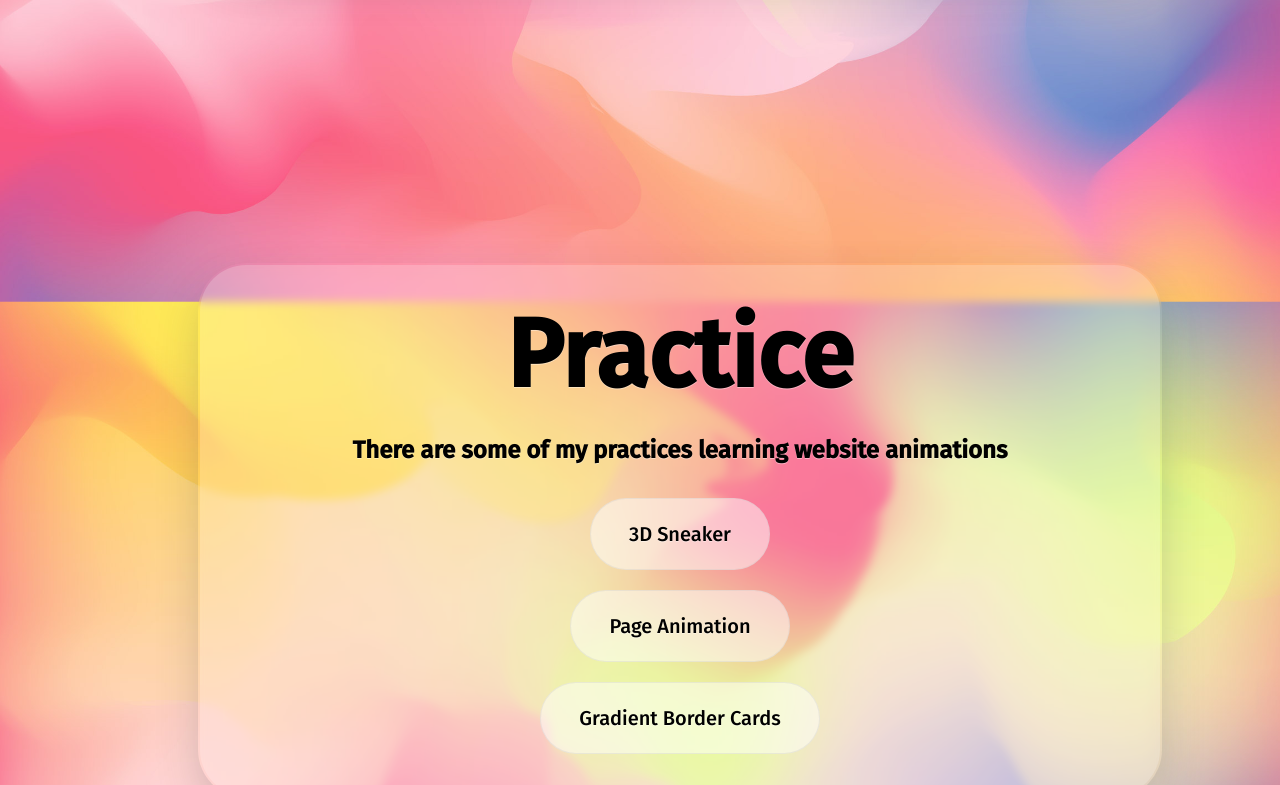
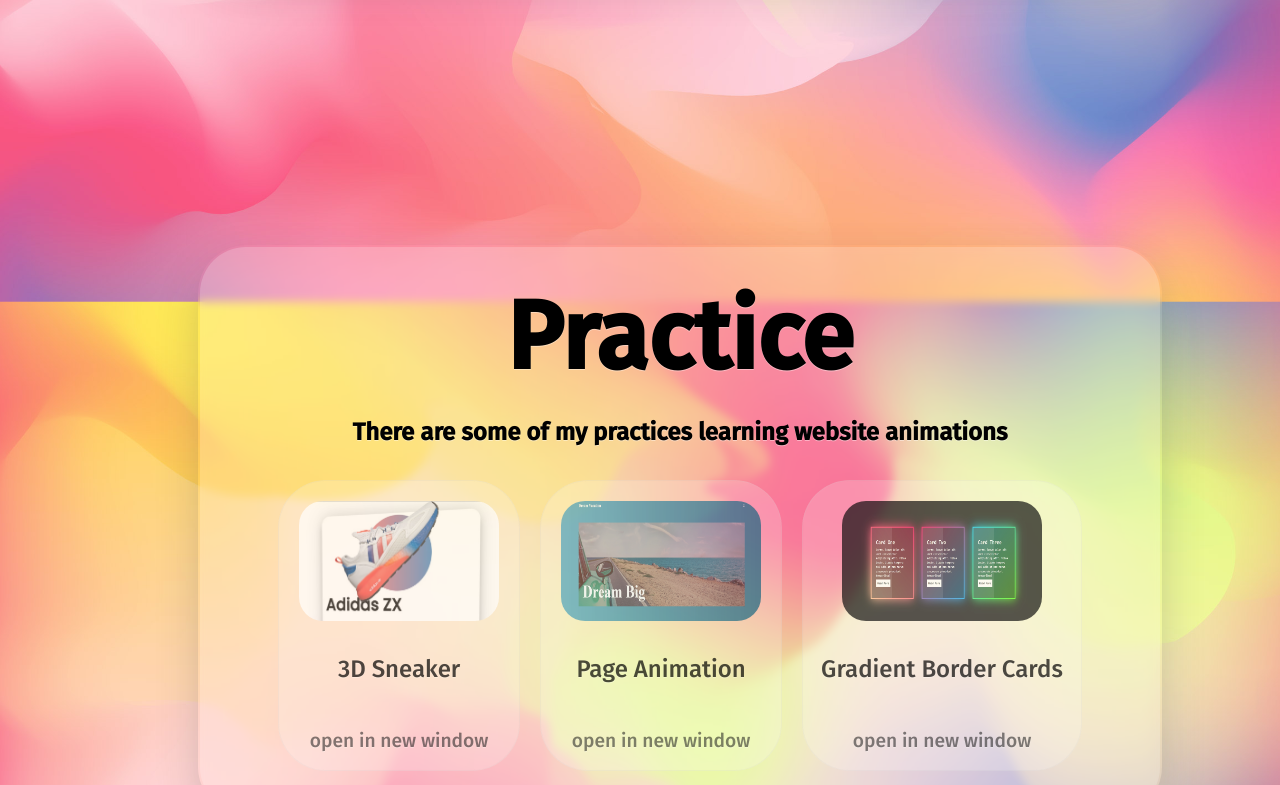
Before and after one commit to scorpio77230/scorpio77230.github.io, a plain HTML site: page app/index.html in a window 1280 px wide. Shown: the part 1470-2255 px from the top of the page. Drawn offline with nearby package versions, Linux system fonts and the light colour scheme.

Commit message:
20210310 prc

```diff
--- a/app/fireship/style.css
+++ b/app/fireship/style.css
@@ -35,7 +35,7 @@ body,main,form,footer {
     background: #6649b8;
   }
 
-  main {
+  section {
     margin-left: 5rem;
     padding: 1rem;
   }
@@ -48,7 +48,7 @@ body,main,form,footer {
     display: flex;
     justify-content: center;
     align-items: center;
-    height: 96vh;
+    min-height: 96vh;
     width: auto;
   }
   .RM {
@@ -142,10 +142,62 @@ body,main,form,footer {
   }
 
   .fancy {
-    margin: 10px 0 ;
+    margin: 10px 10px;
     text-decoration: none;
   }
+  .prc {
+    display: flex;
+    justify-content: space-evenly;
+    align-items: center;
+    flex-wrap: wrap;
+  }
 
+  .demo {
+    max-width: 290px;
+    margin: 10px;
+    display: flex;
+    flex-direction: column;
+    color: var(--text-secondary);
+    text-shadow: 0 1px 0 rgba(255, 255, 255, 0.4);
+    background-color: rgba(255, 255, 255, 0.1);
+    backdrop-filter: blur(1px);
+    box-sizing: border-box;
+    font: 400 1.5em 'Fira Sans';
+    word-wrap:break-word;
+    border-width: 1px;
+    border-radius: 2em;
+    border-style: solid;
+    border-color: rgba(200, 200, 200, 0.2);
+    opacity: 0.7;
+    transition: var(--transition-speed);
+  }
+  .demo:hover {
+    opacity: 1;
+  }
+
+  .demo img {
+    margin: 10px;
+    width: 200px;
+    height: 120px;
+    border-radius: 1em;
+
+  }
+  .demo p {
+    margin: 8px;
+    padding: 10px 0;
+  }
+
+  .demo a:nth-child(2) {
+    font-size: 0.8em;
+    text-decoration: none;
+  }
+  .demo a:nth-child(2) p{
+    color: rgba(0,0,0,0.7);
+  }
+  .demo a:nth-child(2):hover {
+    text-decoration: underline;
+    color: rgba(0, 0, 0,0.7);
+  }
 
   /* NAVBAR 設定 */
   .navbar {
@@ -156,6 +208,7 @@ body,main,form,footer {
   }
 
   .navbar-nav {
+    position: relative;
     list-style: none;
     padding: 0;
     margin: 0;
@@ -306,7 +359,7 @@ body,main,form,footer {
       justify-content: center;
     }
 
-    main {
+    section {
       margin: 0;
       min-height: calc(100% - 5rem);
     }
@@ -342,6 +395,13 @@ body,main,form,footer {
     .face {
       left: 0;
     }
+    .prc {
+      flex-wrap: wrap-reverse;
+    }
+    .prc img {
+      display: none;
+    }
+
   }
 
   /* Large screens */
--- a/app/index.html
+++ b/app/index.html
@@ -13,11 +13,11 @@
     <script>
       $(document).ready(function(){
         $(".fancy").fancybox({
-            openSpeed:300,	//開啟速度，單位毫秒
-            closeSpeed:300,	//關閉速度
-            openEffect:"Elastic",	//開啟效果，彈出
-            closeEffect:"fade",	//關閉效果，淡出
-            padding:8	//邊框
+            openSpeed:300,
+            closeSpeed:300,
+            openEffect:"Elastic",
+            closeEffect:"fade",
+            padding:8
           });
         });
       $(document).ready(function() {
@@ -35,7 +35,7 @@
       });
   </script>
   </head>
- <main>
+ <section>
     <div class="container">
       <div class="face">
         <h1 class="title">HELLO</h1>
@@ -46,9 +46,9 @@
         </div>
       </div>
     </div>
-  </main>
+  </section>
 
-<main id="profile">
+<section id="profile">
     <div  class="container">
       <div  class="box">
         <h1 class="title">Profile</h1>
@@ -61,34 +61,50 @@
 
         <!-- </div><a href="#profile" class="RM SMM">Show me more</a></div> -->
     </div>
-</main>
+</section>
 
-<main id="practice">
+<section id="practice">
   <div class="container">
     <div class="box">
       <h1 class="title">Practice</h1>
       <h3>There are some of my practices learning website animations</h3>
-      <a class="fancy RM" data-fancybox-type="iframe" href="https://scorpio77230.github.io/app/practice/3D/index.html">
-      <p>3D Sneaker</p></a>
-      <a class="fancy RM" data-fancybox-type="iframe" href="https://scorpio77230.github.io/app/practice/page_animation/index_page.html"><p>Page Animation</p></a>
-      <a class="fancy RM" data-fancybox-type="iframe" href="https://scorpio77230.github.io/app/practice/Gradient Border Cards/index_GBC.html">
-        <p>Gradient Border Cards</p></a>
+
+
+      <div class="prc">
+        <div class="demo">
+          <a class="fancy" data-fancybox-type="iframe" href="https://scorpio77230.github.io/app/practice/3D/index.html">
+          <img src="./image/3d.jpg"><p>3D Sneaker</p></a>
+          <a href="https://scorpio77230.github.io/app/practice/3D/index.html" target="_blank"><p>open in new window</p></a>
+        </div>
+        <div class="demo">
+          <a class="fancy" data-fancybox-type="iframe" href="https://scorpio77230.github.io/app/practice/page_animation/index_page.html"><img src="./image/page_animation.jpg">
+          <p>Page Animation</p></a>
+          <a href="https://scorpio77230.github.io/app/practice/page_animation/index_page.html" target="_blank"><p>open in new window</p></a>
+        </div>
+
+        <div class="demo">
+          <a class="fancy" data-fancybox-type="iframe" href="https://scorpio77230.github.io/app/practice/Gradient Border Cards/index_GBC.html"><img src="./image/gbc.jpg">
+          <p>Gradient Border Cards</p></a>
+          <a href="https://scorpio77230.github.io/app/practice/Gradient Border Cards/index_GBC.html" target="_blank"><p>open in new window</p></a>
+        </div>
+      </div>
     </div>
   </div>
-</main>
+</section>
 
-<main id="protfolio">
+<section id="protfolio">
   <div class="container">
     <div class="box">
       <h1 class="title">Protfolio</h1>
       <div class="row">
         <h3>Working on it......</h2>
+
       </div>
     </div>
   </div>
-</main>
+</section>
 
-<main id="contact">
+<section id="contact">
   <div class="container">
     <div class="box" id="contactme">
       <h1 class="title">Contact Me</h1>
@@ -105,7 +121,7 @@
       </div>
     </div>
   </div>
-</main>
+</section>
 
 <footer>
   <div>
@@ -113,7 +129,6 @@
       ©
       <script>
           var dd = new Date();
-
           document.write(dd.getFullYear());
       </script>
       , Edwin Huang
@@ -193,7 +208,6 @@
     </ul>
 
   </nav>
-  <!-- <script src="/fireship/app.js"></script> -->
 </body>
 
 </html>
```
Also changed, not shown: app/image/3d.jpg (added), app/image/gbc.jpg (added), app/image/myWeb.jpg (added), app/image/page_animation.jpg (added).
